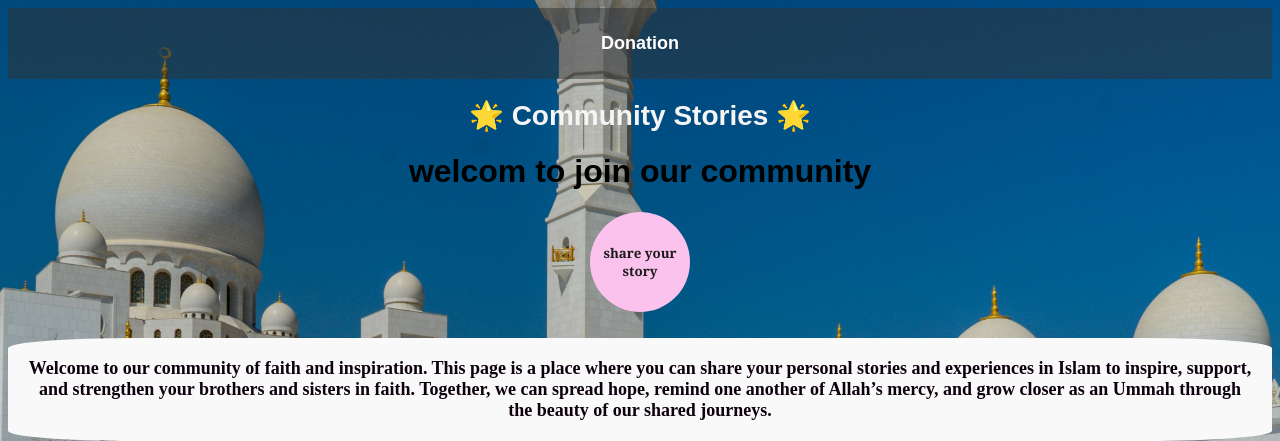
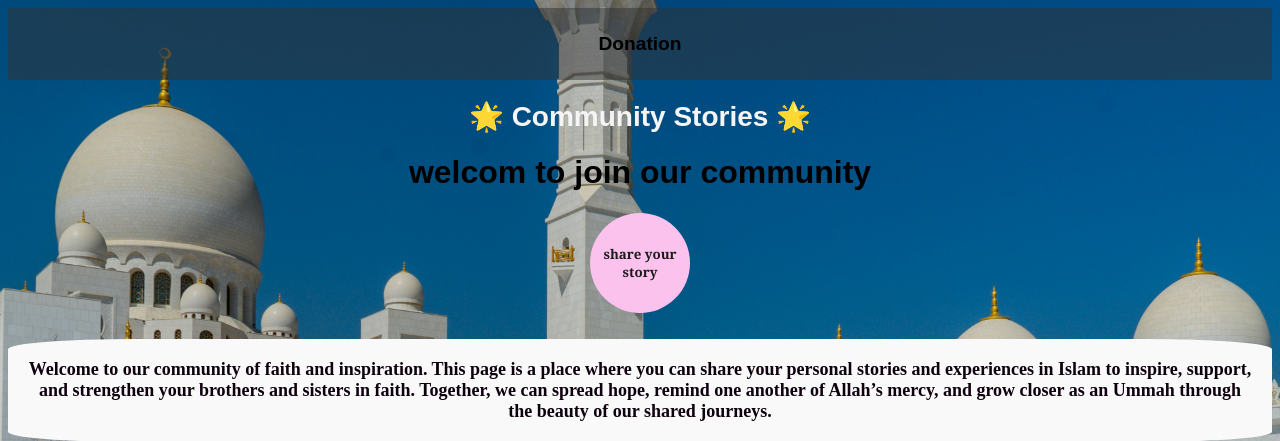
Before and after one commit to ENSIA-AI/LifeStart, a PHP site: page / in a window 1280 px wide. Shown: the top 441 px of the page. Run offline with PHP 8.4, Linux system fonts and the light colour scheme.

Commit message:
Update style.css

```diff
--- a/style.css
+++ b/style.css
@@ -115,12 +115,12 @@ nav {
 }
 
 .donationbtn {
-  color: white;
+  color: black;
   display: flex;
   transition: color;
   text-decoration: none;
   font-weight: bold;
-  font-size: large;
+  font-size: larger;
   padding: 10px 60px;
   transition: all 0.3s ease;
   transform-origin: center;
```
